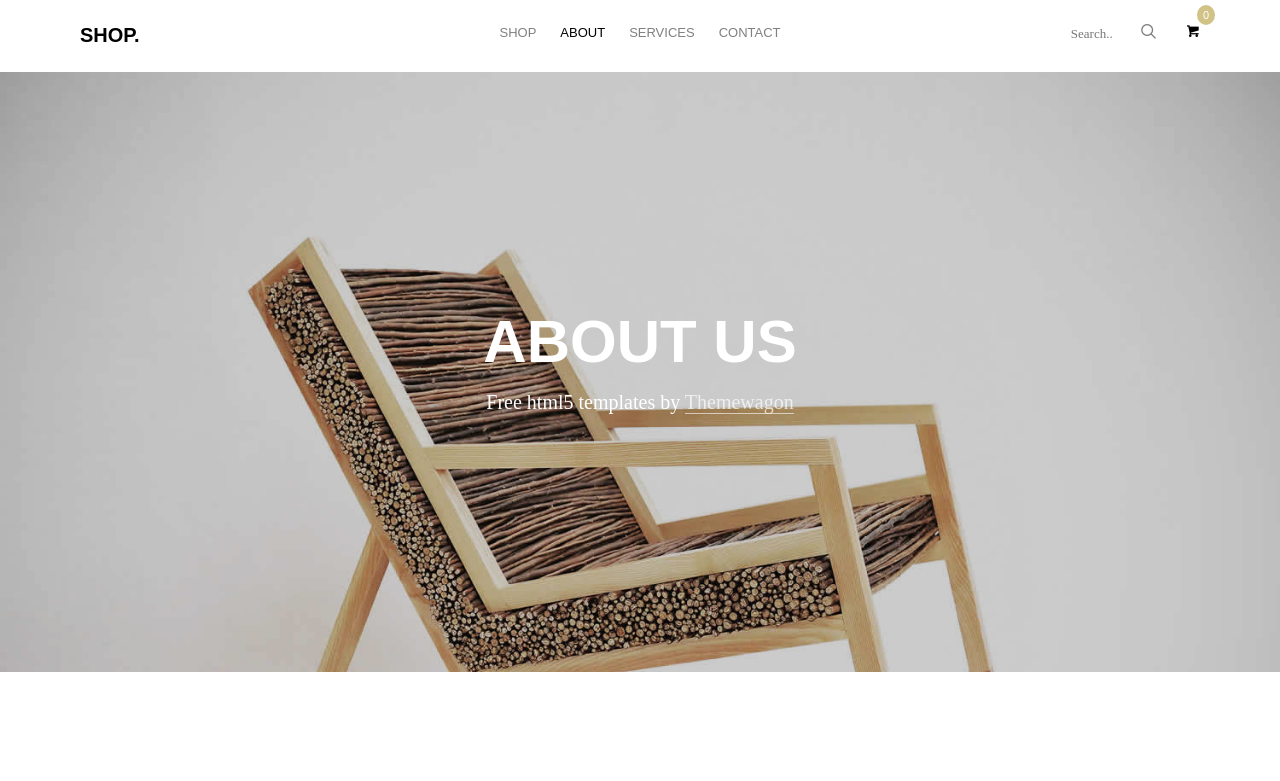
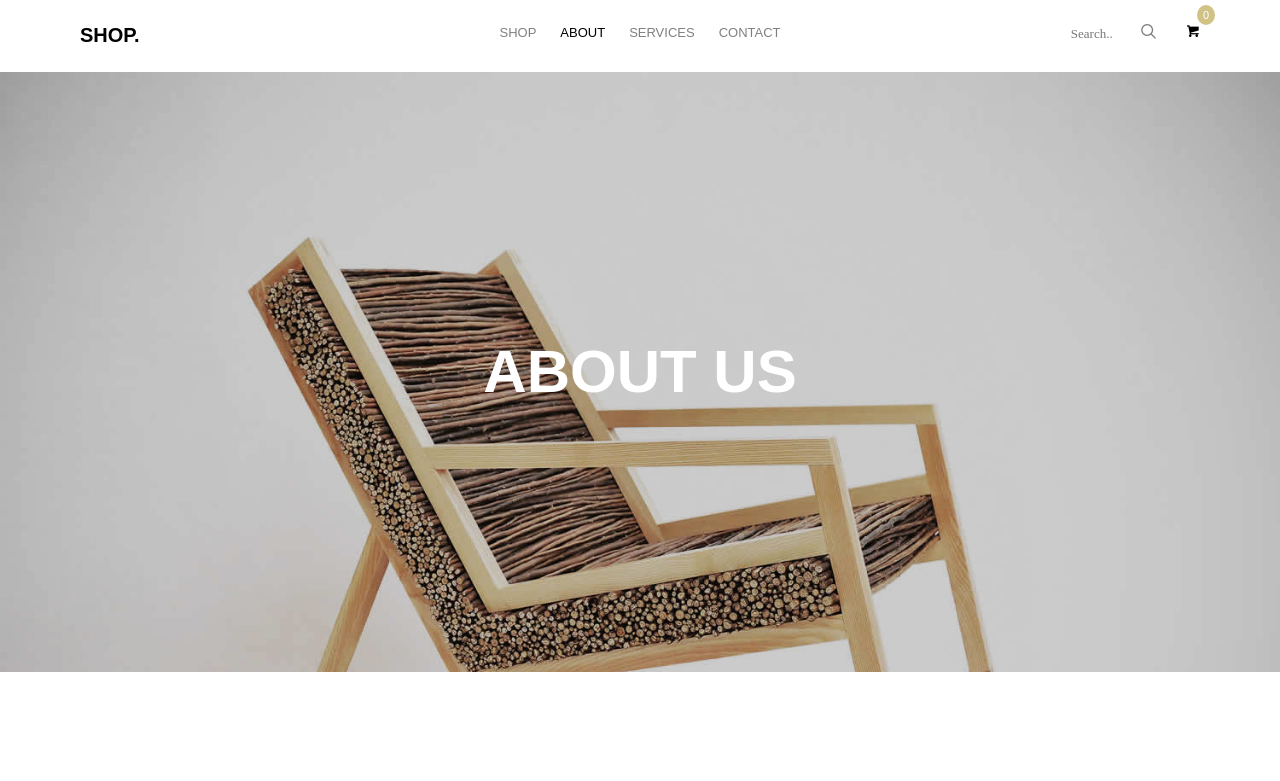
Before and after one commit to ashish-45/ecommerce3, a plain HTML site: page about.html in a window 1280 px wide. Shown: the top 781 px of the page. Drawn offline with Linux system fonts and the light colour scheme; files whose address does not match are found by name.

Commit message:
first commit

```diff
--- a/about.html
+++ b/about.html
@@ -107,7 +107,6 @@
 					<div class="display-t">
 						<div class="display-tc animate-box" data-animate-effect="fadeIn">
 							<h1>About Us</h1>
-							<h2>Free html5 templates by <a href="https://themewagon.com/theme_tag/free/" target="_blank">Themewagon</a></h2>
 						</div>
 					</div>
 				</div>
```
Also changed, not shown: product.html (+0 -1 lines), services.html (+0 -1 lines), single.html (+0 -1 lines).
